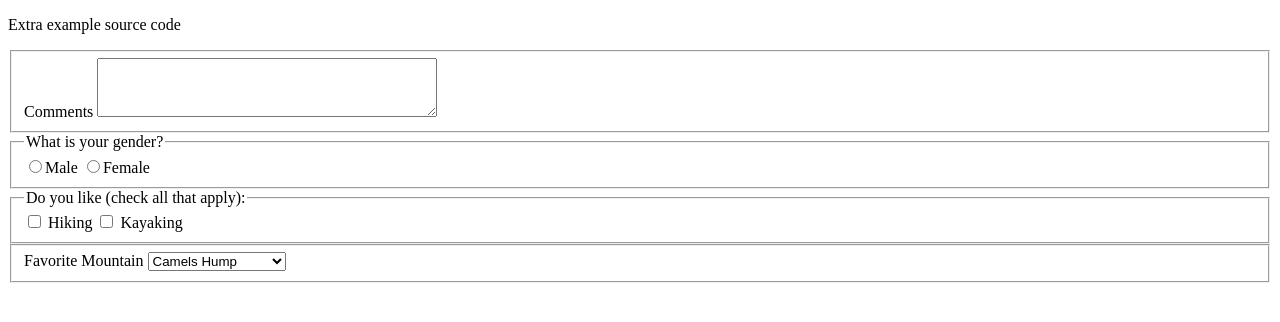
After one commit to cris090382/form-template, a PHP site: page /extra.php in a window 1280 px wide. The commit adds this page. Shown: the top 322 px of the page. Run offline with PHP 8.4, Linux system fonts and the light colour scheme; data that the repository does not hold is empty.

Commit message:
Source code for a few more form elements

```diff
--- /dev/null
+++ b/extra.php
@@ -0,0 +1,97 @@
+<!DOCTYPE html>
+<!--
+To change this license header, choose License Headers in Project Properties.
+To change this template file, choose Tools | Templates
+and open the template in the editor.
+-->
+<html>
+    <head>
+        <meta charset="UTF-8">
+        <title></title>
+    </head>
+    <body>
+        <p>Extra example source code</p>
+        <?php
+$comments = htmlentities($_POST["txtComments"], ENT_QUOTES, "UTF-8");
+?>
+
+<fieldset  class="textarea">
+    <label for="txtComments" class="required">Comments</label>
+    <textarea id="txtComments"
+              name="txtComments"
+              tabindex="200"
+    <?php if ($emailERROR) print 'class="mistake"'; ?>
+              onfocus="this.select()"
+              style="width: 25em; height: 4em;" ><?php print $comments; ?></textarea>
+</fieldset>
+
+<?php
+$gender = htmlentities($_POST["radGender"], ENT_QUOTES, "UTF-8");
+?>
+<fieldset class="radio">
+    <legend>What is your gender?</legend>
+    <label><input type="radio"
+                  id="radGenderMale"
+                  name="radGender"
+                  value="Male"
+<?php if ($gender == "Male") print 'checked="checked"' ?>
+                  tabindex="330">Male</label>
+    <label><input type="radio"
+                  id="radGenderFemale"
+                  name="radGender"
+                  value="Female"
+<?php if ($gender == "Female") print 'checked="checked"' ?>
+                  tabindex="340">Female</label>
+</fieldset>
+
+<?php
+if (isset($_POST["chkHiking"])) {
+    $hiking = true;
+} else {
+    $hiking = false;
+}
+
+if (isset($_POST["chkKayaking"])) {
+    $kayaking = true;
+} else {
+    $kayaking = false;
+}
+?>
+
+<fieldset class="checkbox">
+    <legend>Do you like (check all that apply):</legend>
+    <label><input type="checkbox"
+                  id="chkHiking"
+                  name="chkHiking"
+                  value="Hiking"
+                  <?php if ($hiking) echo ' checked="checked" '; ?>
+                  tabindex="420"> Hiking</label>
+
+    <label><input type="checkbox"
+                  id="chkKayaking"
+                  name="chkKayaking"
+                  value="Kayaking"
+                  <?php if ($kayaking) echo ' checked="checked" '; ?>
+                  tabindex="430"> Kayaking</label>
+</fieldset>
+
+<?php
+$mountain = htmlentities($_POST["lstMountains"],ENT_QUOTES,"UTF-8");
+?>
+<fieldset  class="listbox">
+    <label for="lstMountains">Favorite Mountain</label>
+    <select id="lstMountains"
+            name="lstMountains"
+            tabindex="520" >
+        <option <?php if($mountain=="HayStack Mountain") print " selected "; ?>
+            value="HayStack Mountain">HayStack Mountain</option>
+
+        <option <?php if($mountain=="Camels Hump") print " selected "; ?>
+            value="Camels Hump" selected="selected">Camels Hump</option>
+
+        <option <?php if($mountain=="Laraway Mountain") print " selected "; ?>
+            value="Laraway Mountain" >Laraway Mountain</option>
+    </select>
+</fieldset>
+    </body>
+</html>
```
Also changed, not shown: form.php (+40 -52 lines).
